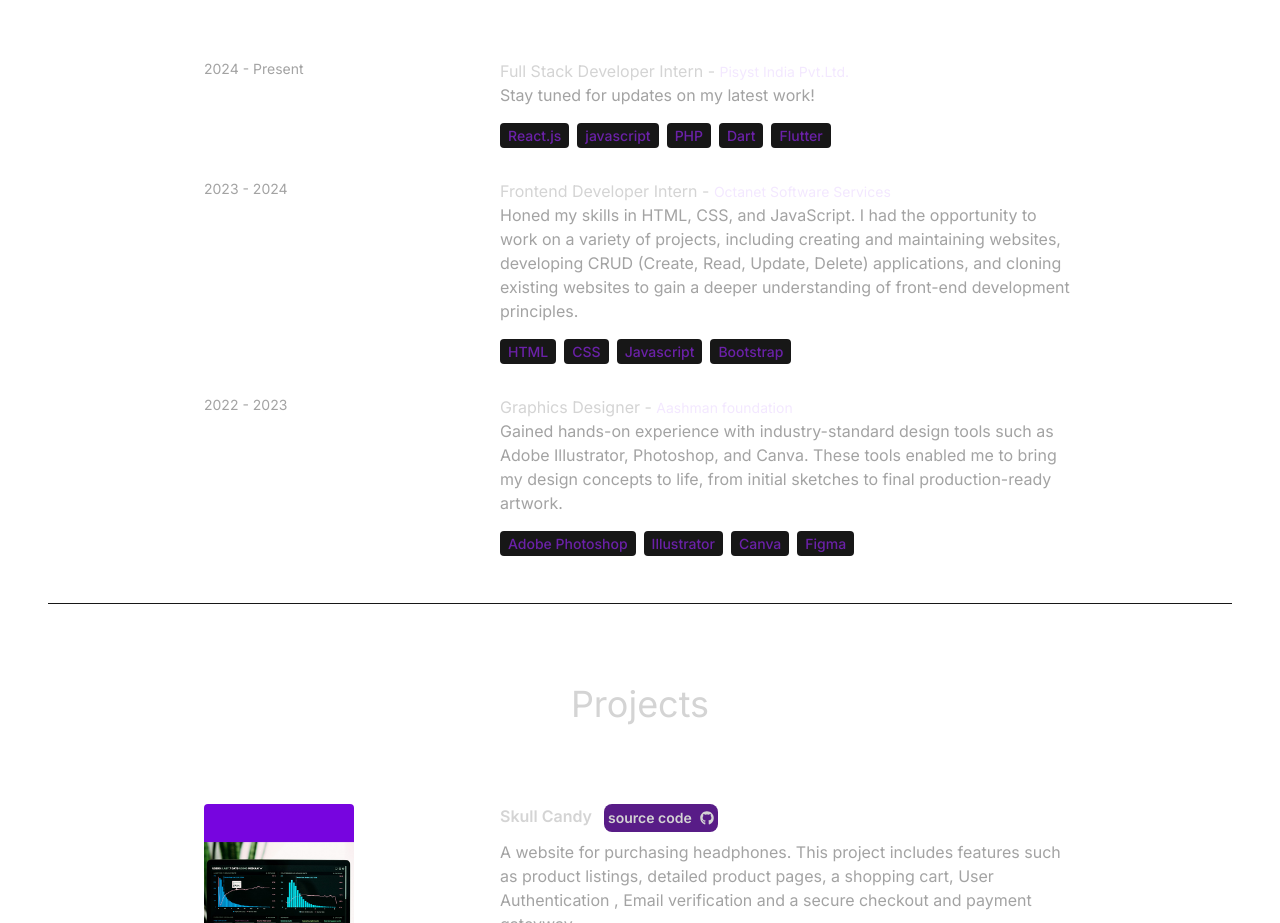
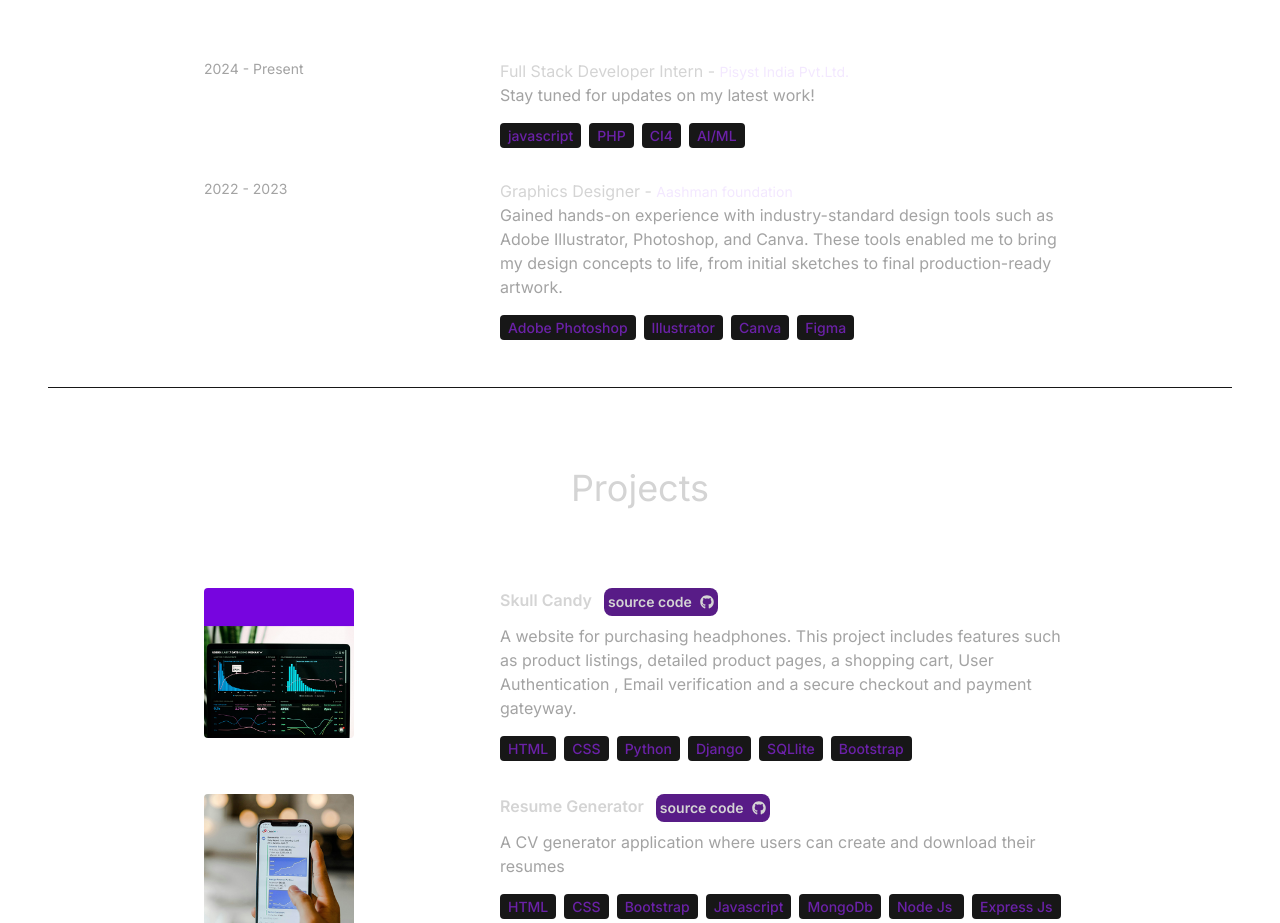
Before and after one commit to vikrant-27/myPortfolio, a React (Vite) app: page / in a window 1280 px wide. Shown: the part 2160-3083 px from the top of the page. Built offline with nearby package versions, Linux system fonts and the light colour scheme; a web font is replaced by a local one.

Commit message:
Update exp section

```diff
--- a/src/constants/index.js
+++ b/src/constants/index.js
@@ -14,15 +14,15 @@
     role: "Full Stack Developer Intern",
     company: "Pisyst India Pvt.Ltd.",
     description: `Stay tuned for updates on my latest work!`,
-    technologies: [ "React.js","javascript","PHP","Dart","Flutter"],
+    technologies: ["javascript","PHP","CI4","AI/ML"],
   },
-  {
-    year: "2023 - 2024",
-    role: "Frontend Developer Intern",
-    company: "Octanet Software Services",
-    description: ` Honed my skills in HTML, CSS, and JavaScript. I had the opportunity to work on a variety of projects, including creating and maintaining websites, developing CRUD (Create, Read, Update, Delete) applications, and cloning existing websites to gain a deeper understanding of front-end development principles.`,
-    technologies: ["HTML", "CSS", "Javascript", "Bootstrap"],
-  },
+  // {
+  //   year: "2023 - 2024",
+  //   role: "Frontend Developer Intern",
+  //   company: "Octanet Software Services",
+  //   description: ` Honed my skills in HTML, CSS, and JavaScript. I had the opportunity to work on a variety of projects, including creating and maintaining websites, developing CRUD (Create, Read, Update, Delete) applications, and cloning existing websites to gain a deeper understanding of front-end development principles.`,
+  //   technologies: ["HTML", "CSS", "Javascript", "Bootstrap"],
+  // },
   {
     year: "2022 - 2023",
     role: "Graphics Designer",
```
